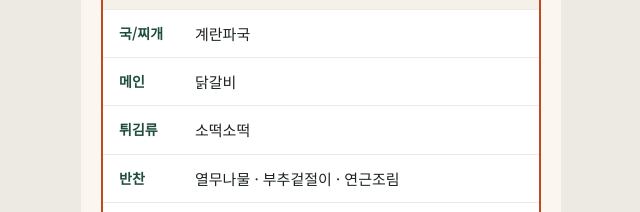
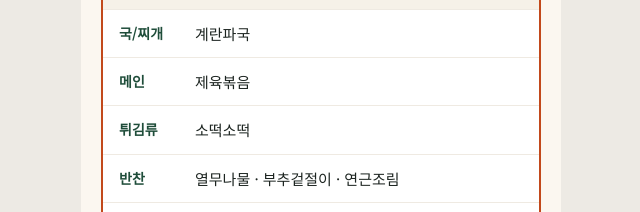
Before and after one commit to yangjurice/yangjurice.github.io, a plain HTML site: page menu.html in a window 1280 px wide. Shown: the part 362-574 px from the top of the page, 319-959 px from the left. Drawn offline with Linux system fonts and the light colour scheme; a web font is replaced by a local one.

Commit message:
식단표: 11/18(수) 메인 닭갈비 → 제육볶음
Co-Authored-By: Claude Opus 5.5 <noreply@anthropic.com>
Claude-Session: https://claude.ai/code/session_017aPoghmoH3uTq2v78AfRZP

```diff
--- a/menu.html
+++ b/menu.html
@@ -70,7 +70,7 @@ a{color:#1F4D3A}a:hover{color:#163828}
 var MENU = {
   "2026-11-16": [["국/찌개", "시금치된장국"], ["메인", "차돌박이숙주볶음"], ["튀김류", "군만두"], ["반찬", "꼬시래기무침 · 가지볶음 · 콩나물무침"], ["기본", "백미밥 · 배추김치"]],
   "2026-11-17": [["국/찌개", "야채탕"], ["메인", "고추장불고기"], ["튀김류", "두부강정"], ["반찬", "근대나물 · 감자햄볶음 · 어묵채볶음"], ["기본", "백미밥 · 배추김치"]],
-  "2026-11-18": [["국/찌개", "계란파국"], ["메인", "닭갈비"], ["튀김류", "소떡소떡"], ["반찬", "열무나물 · 부추겉절이 · 연근조림"], ["기본", "백미밥 · 배추김치"]],
+  "2026-11-18": [["국/찌개", "계란파국"], ["메인", "제육볶음"], ["튀김류", "소떡소떡"], ["반찬", "열무나물 · 부추겉절이 · 연근조림"], ["기본", "백미밥 · 배추김치"]],
   "2026-11-19": [["국/찌개", "버섯찌개"], ["메인", "안동찜닭"], ["튀김류", "새우튀김"], ["반찬", "시금치나물 · 우엉조림 · 마늘쫑무침"], ["기본", "백미밥 · 배추김치"]],
   "2026-11-20": [["국/찌개", "오징어무국"], ["메인", "바싹불고기"], ["튀김류", "넙적탕수육"], ["반찬", "비름나물 · 유부조림 · 총알새송이버섯볶음"], ["기본", "백미밥 · 배추김치"]],
   "2026-11-21": [["국/찌개", "닭곰탕"], ["메인", "김치찜&온두부"], ["튀김류", "깐풍기"], ["반찬", "취나물 · 꽈리고추어묵볶음 · 무나물"], ["기본", "백미밥 · 배추김치"]]
```
